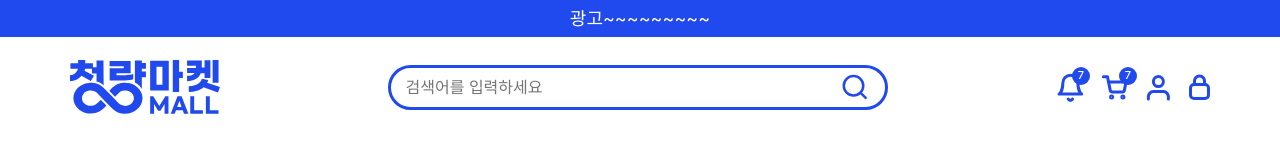
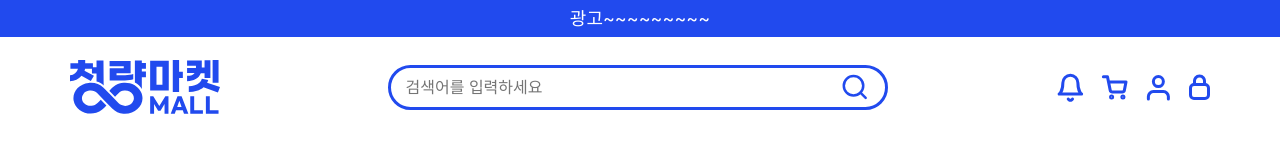
Before and after one commit to zzohae/reacttest3, a React (Create React App) app: page / in a window 1280 px wide. Shown: the top 145 px of the page. Built offline with nearby package versions, Linux system fonts and the light colour scheme.

Commit message:
장바구니

```diff
--- a/src/App.js
+++ b/src/App.js
@@ -12,6 +12,7 @@ import Ft from './layout/Ft';
 export default function App() {
   const [scrollPosition, setScrollPosition] = useState(0);
   const [keyword, setKeyword] = useState('');
+  const [incartNum, setIncartNum] = useState([]);
 
   useEffect(() => {
     const updateScroll = () => {
@@ -28,11 +29,11 @@ export default function App() {
   return (
     <div className={`wrap ${scrollPosition < 200 ? "" : "scrolled"}`}>
       <Topad></Topad>
-      <Hd keyword={keyword} setKeyword={setKeyword}></Hd>
+      <Hd keyword={keyword} setKeyword={setKeyword} incartNum={incartNum}></Hd>
       <Routes>
         <Route path='/' element={<Home></Home>}></Route>
-        <Route path="/products/:cn?" element={<Category cn=''></Category>} />
-        <Route path="/search" element={<Category keyword={keyword} setKeyword={setKeyword}></Category>} />
+        <Route path="/products/:cn?" element={<Category cn='' incartNum={incartNum} setIncartNum={setIncartNum}></Category>} />
+        <Route path="/search" element={<Category keyword={keyword} setKeyword={setKeyword} incartNum={incartNum} setIncartNum={setIncartNum}></Category>} />
         <Route path="/products/detail/:id?" element={<Detail></Detail>} />
         <Route path="/news/:en" element={<News en='' />} />
         <Route path='*' element={<Notfound></Notfound>}></Route>
--- a/src/Category.js
+++ b/src/Category.js
@@ -4,7 +4,7 @@ import productData from './db/product.json';
 import Product from './ui/Product';
 import allcategory from './db/allData.json';
 
-export default function Category({ keyword }) {
+export default function Category({ keyword, incartNum, setIncartNum }) {
   const { cn } = useParams();
   const location = useLocation();
   const [filteredProducts, setFilteredProducts] = useState([]);
@@ -75,6 +75,8 @@ export default function Category({ keyword }) {
               originprice={product.originprice}
               saleprice={product.saleprice}
               promobadge={product.promobadge}
+              incartNum={incartNum}
+              setIncartNum={setIncartNum}
             />
           ))}
         </div>
--- a/src/layout/Hd.js
+++ b/src/layout/Hd.js
@@ -1,4 +1,4 @@
-import React from 'react'
+import React, { useEffect } from 'react'
 import allData from '../db/allData.json'
 import { Link } from 'react-router-dom'
 import { ReactComponent as Logo } from '../svg/logo_wide.svg';
@@ -8,15 +8,14 @@ import { Btn } from '../ui/commonui';
 import { ReactComponent as Menuline } from '../svg/menu_line.svg'
 import Util from '../ui/Util';
 
-export default function Hd({ keyword, setKeyword }) {
-
+export default function Hd({ keyword, setKeyword, incartNum }) {
 
   return (
     <header className='d-flex align-items-center'>
       <div className="hdtop container d-flex justify-content-between align-items-center">
         <h1 className='order-1 order-lg-0'><a href="/" className='d-flex justify-content-center align-items-center'><Logo width='150' height='53.708'></Logo></a></h1>
         <Searchbox className='order-0 order-lg-1' keyword={keyword} setKeyword={setKeyword}></Searchbox>
-        <Util className='order-2'></Util>
+        <Util className='order-2 util d-none d-lg-flex align-items-center justify-content-end' incartNum={incartNum}></Util>
         <Menuline width='28' height='28' className='mobileallmenu d-block d-lg-none order-3'></Menuline>
       </div>
       <div className="hdbtm container">
--- a/src/ui/Product.js
+++ b/src/ui/Product.js
@@ -3,15 +3,12 @@ import { Link } from 'react-router-dom';
 import { InCartBtn } from './commonui';
 import { TagStyle } from './commonui';
 import Utilicon from './svg';
+import { Prev } from 'react-bootstrap/esm/PageItem';
 
-export default function Product({rowclass, prdId, img, prodName, store, originprice, saleprice, promobadge = [] }) {
+export default function Product({rowclass, prdId, img, prodName, store, originprice, saleprice, incartNum, setIncartNum, promobadge = [] }) {
   const formatNum = (num) => {
     return num.toLocaleString();
   };
-
-const goCart = ()=>{
-  alert('상품을 장바구니에 담았습니다.')
-}
 
 originprice = parseInt(originprice);
 saleprice = parseInt(saleprice);
@@ -40,7 +37,23 @@ const discount = parseInt((originprice - saleprice) / originprice * 100);
           <dd className='price'><strong className='dcPercent'>{discount}%</strong><span className='origin'>{formatNum(originprice)}원</span><em className='saleprice d-block d-md-inline d-lg-block d-xl-inline'>{formatNum(saleprice)}<span>원</span></em></dd>
           <p>000명 구매중</p>
         </dl>
-        <InCartBtn onClick={goCart} svgcolor="#D2D2D2">
+        <InCartBtn
+        svgcolor="#D2D2D2"
+        onClick={()=>{
+          setIncartNum((prev) => {
+            const updatedCart = [...prev];
+
+            const existingItemIndex = updatedCart.findIndex(item => item.prdId === prdId);
+
+            if (existingItemIndex !== -1) {
+              updatedCart[existingItemIndex].quantity += 1;
+            } else {
+              updatedCart.push({ prdId, quantity: 1 });
+            }
+
+            return updatedCart;
+          });
+        }}>
           <Utilicon.Cart></Utilicon.Cart>
         </InCartBtn>
       </div>
--- a/src/ui/Util.js
+++ b/src/ui/Util.js
@@ -1,4 +1,4 @@
-import React, { useState } from 'react';
+import React, { useState, useEffect } from 'react';
 import { Link } from 'react-router-dom';
 import { ReactComponent as AlertIcon } from '../svg/util/noti.svg';
 import { ReactComponent as CartIcon } from '../svg/util/cart.svg';
@@ -37,7 +37,7 @@ const Button = ({ icon, hasBadge, onClick, badgePosition, label }) => (
 );
 
 
-const Cart = ({ icon, hasBadge=0, badgePosition }) => (
+const Cart = ({ icon, badgePosition, incartNum }) => (
   <Link to="/cart"
     className="icon"
     style={{
@@ -48,7 +48,7 @@ const Cart = ({ icon, hasBadge=0, badgePosition }) => (
     }}
   >
     {icon}
-    {hasBadge && (
+    {incartNum.length > 0 && (
       <span
         className="badge"
         style={{
@@ -70,12 +70,12 @@ const Cart = ({ icon, hasBadge=0, badgePosition }) => (
           boxSizing: 'unset',
           lineHeight: 1
         }}
-      >{hasBadge}</span>
+      >{incartNum.length}</span>
     )}
   </Link>
 );
 
-const Alert = ({ icon, hasBadge=0, badgePosition }) => (
+const Alert = ({ icon, badgePosition, incartNum }) => (
   <Link to="/alert"
     className="icon"
     style={{
@@ -86,7 +86,7 @@ const Alert = ({ icon, hasBadge=0, badgePosition }) => (
     }}
   >
     {icon}
-    {hasBadge && (
+    {incartNum && (
       <span
         className="badge"
         style={{
@@ -107,14 +107,14 @@ const Alert = ({ icon, hasBadge=0, badgePosition }) => (
           padding: 0,
           boxSizing: 'unset'
         }}
-      >{hasBadge}</span>
+      >{incartNum}</span>
     )}
   </Link>
 );
 
 
 // Util 컴포넌트
-const Util = () => {
+const Util = ({incartNum, className}) => {
   const [isLoggedIn, setIsLoggedIn] = useState(false); // 로그인 상태
   const [hasAlerts, setHasAlerts] = useState(false);  // 알림 상태
   const [hasCartItems, setHasCartItems] = useState(false); // 장바구니 상태
@@ -145,7 +145,7 @@ const Util = () => {
   };
 
   return (
-    <div className="util d-none d-lg-flex align-items-center justify-content-end">
+    <div className={` ${className}`}>
       <Alert
         icon={<AlertIcon />}
         hasBadge={7}
@@ -155,7 +155,7 @@ const Util = () => {
 
       <Cart
         icon={<CartIcon />}
-        hasBadge={7}
+        incartNum={incartNum}
         label="장바구니"
       />
 
```
